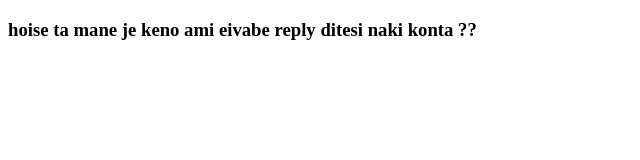
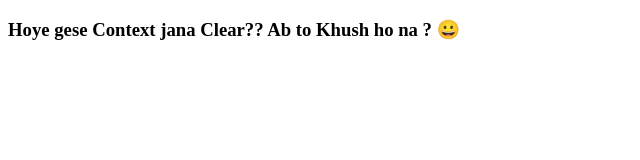
Before and after one commit to KsShafin18/Text_from_Ks, a plain HTML site: page index.html in a window 1280 px wide. Shown: the whole page, without its empty margins (0-640 px from the left). Drawn offline with Linux system fonts and the light colour scheme.

Commit message:
html access 3

```diff
--- a/index.html
+++ b/index.html
@@ -13,9 +13,13 @@
  <!-- eigula lomba context, short e ar ekdin matro erpor normal chat shob chat e korte parbo, kono important kisu lagle bolte paros ar ager normal oita to 19 tarikh ei thik hoye jabe last din ,
  ar eishob e mejaj kharap hoile ekdin hold kor -_-    -->
 
- <h3>
+ <!-- <h3>
     hoise ta mane je keno ami eivabe reply ditesi naki konta ??
- </h3>
+ </h3> -->
+
+<h3>
+    Hoye gese Context jana Clear??  Ab to Khush ho na ? 😀
+</h3>
 
 </body>
 </html>
```
Also changed, not shown: old/Simple _Chat/insta.html (added).
